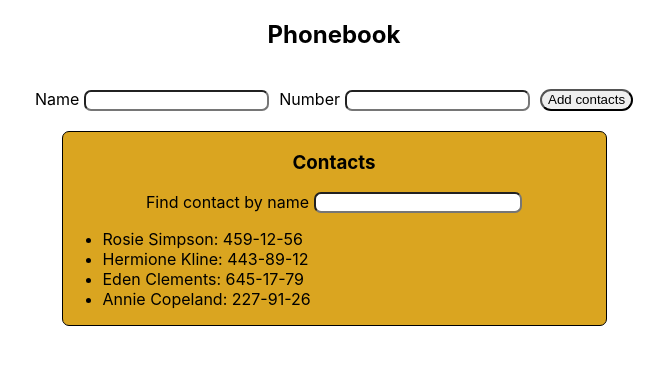
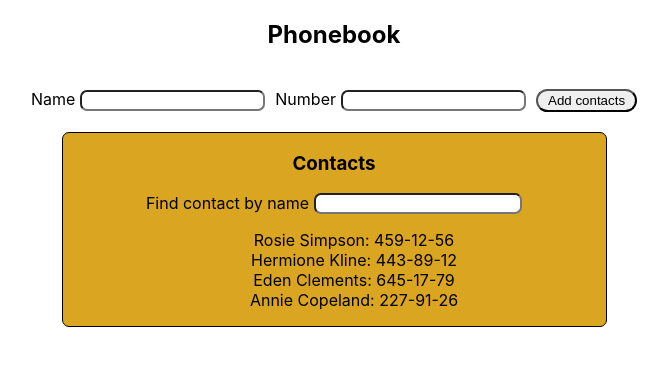
Before and after one commit to SergeyKuran/goit-react-hw-02-phonebook, a React (Create React App) app: page / in a window 1280 px wide. Shown: the top 366 px of the page, without its empty margins (306-974 px from the left). Built offline with nearby package versions, Linux system fonts and the light colour scheme.

Commit message:
Update ContactList.module.css

```diff
--- a/src/components/ContactList/ContactList.module.css
+++ b/src/components/ContactList/ContactList.module.css
@@ -1,3 +1,14 @@
 ul {
   text-align: start;
 }
+
+li {
+  display: flex;
+  align-items: center;
+  justify-content: space-around;
+}
+
+button {
+  padding: 2px 10px;
+  border-radius: 10px;
+}
```
